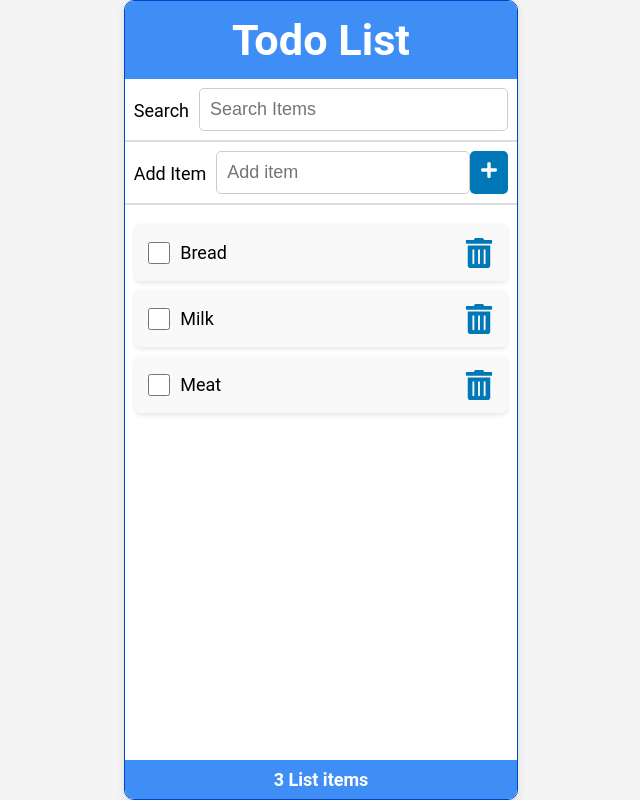
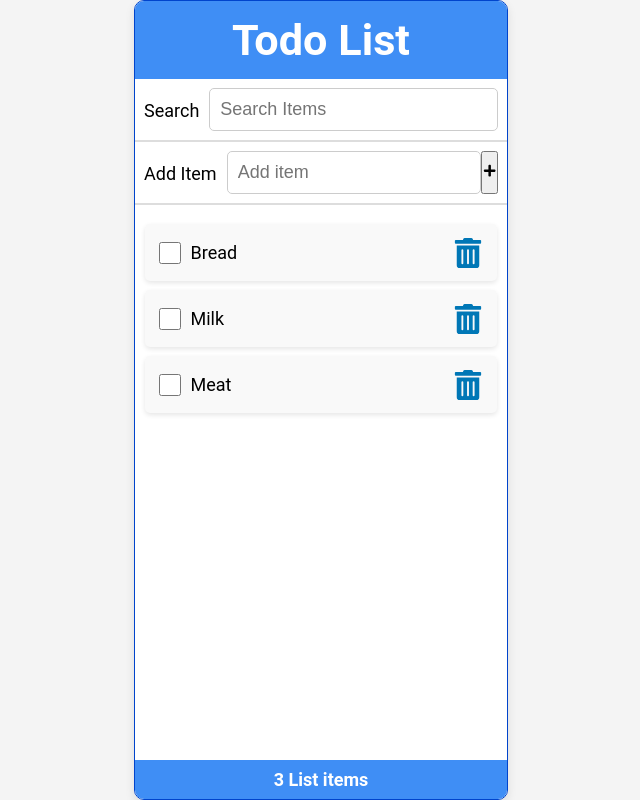
Before and after one commit to AmirMohammedi/todolist-react, a React (Create React App) app: page / in a window 1280 px wide. Shown: the whole page, without its empty margins (319-959 px from the left). Built offline with nearby package versions, Linux system fonts and the light colour scheme; data requests are answered from the project's data file.

Commit message:
update style

```diff
--- a/src/index.css
+++ b/src/index.css
@@ -120,17 +120,3 @@ ul {
   margin-right: 10px;
   margin-top: 12px;
 }
-button {
-  padding: 10px;
-  border: none;
-  background: #0077b6;
-  color: white;
-  font-size: 1rem;
-  cursor: pointer;
-  border-radius: 5px;
-  transition: 0.3s;
-}
-
-button:hover {
-  background: #005f8a;
-}
```
